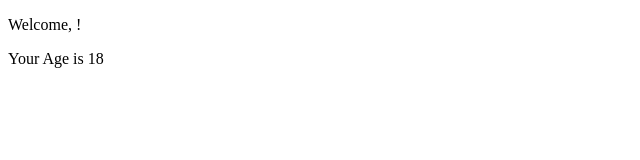
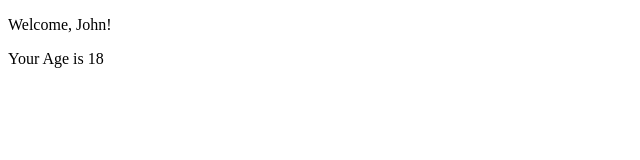
Before and after one commit to MarcoSpicuzza/Develhope-React, a React (Create React App) app in the folder exercises/: page / in a window 1280 px wide. Shown: the top 160 px of the page, without its empty margins (0-640 px from the left). Built offline with nearby package versions, Linux system fonts and the light colour scheme.

Commit message:
Exercise Conditional-Rendering_4 done

```diff
--- a/exercises/src/Age.js
+++ b/exercises/src/Age.js
@@ -5,7 +5,7 @@ export class Age extends React.Component {
         return (
             <>
                 <p>Welcome, {this.props.name}!</p>
-                {this.props.age >= 18 && <p>Your Age is {this.props.age}</p> }
+                {this.props.age >= 18 && this.props.age <= 65 && this.props.name === 'John' && <p>Your Age is {this.props.age}</p> }
             </>
         );
     }
--- a/exercises/src/Welcome.js
+++ b/exercises/src/Welcome.js
@@ -5,7 +5,7 @@ export class Welcome extends React.Component {
     render() {
         return (
             <>
-                <Age age={18} />
+                <Age age={18} name={'John'} />
             </>
         );
     }
```
